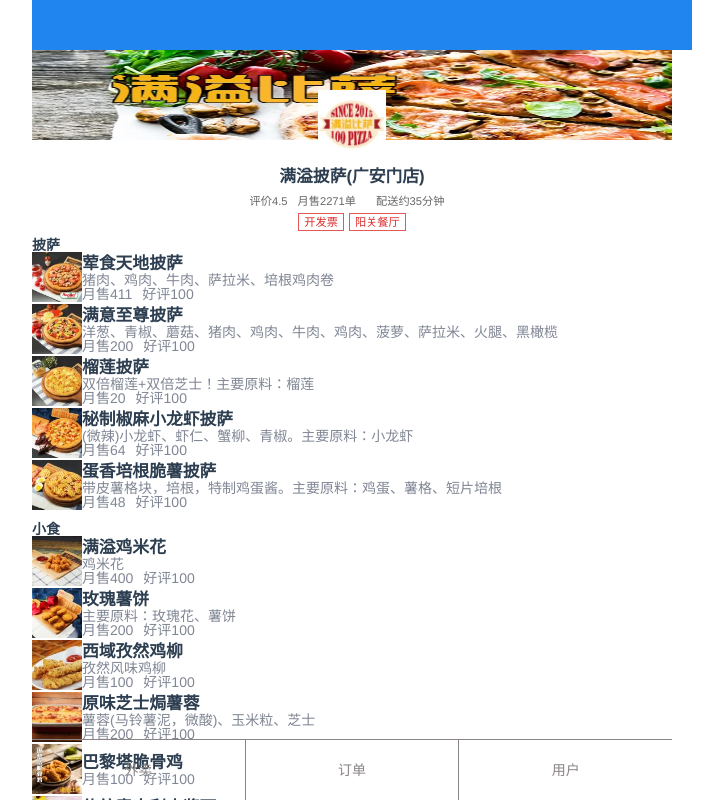
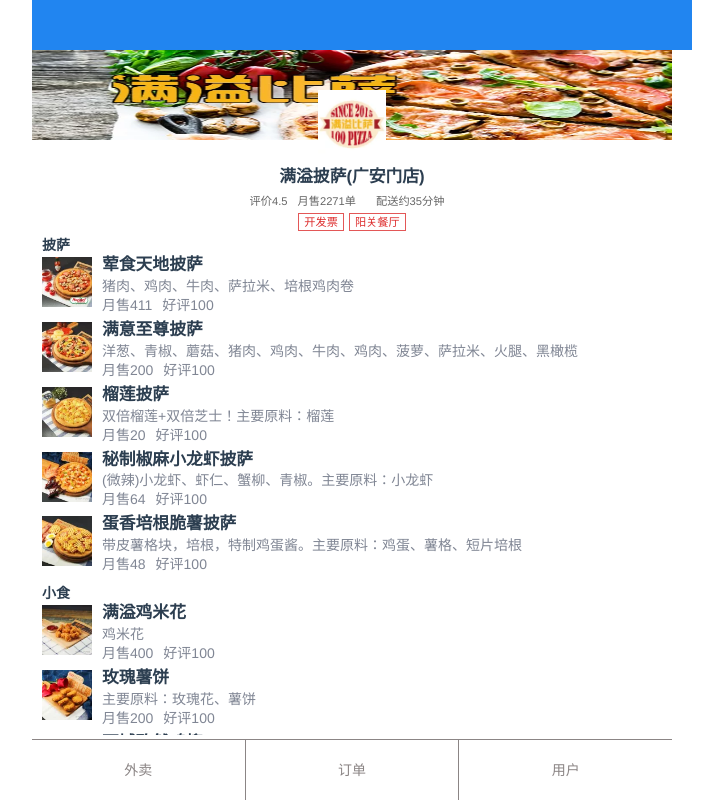
Before and after one commit to kkltmoyu/h5clm, a Vue app: page /#/main/take-away/food-main in a window 1280 px wide. Shown: the whole page, without its empty margins (288-1011 px from the left). Built offline with nearby package versions, Linux system fonts and the light colour scheme; a small style sheet from the web is missing; what mint-ui would draw is missing.

Commit message:
style:样式调整

```diff
--- a/public/index.html
+++ b/public/index.html
@@ -5,7 +5,7 @@
     <meta http-equiv="X-UA-Compatible" content="IE=edge">
     <meta name="viewport" content="width=device-width, initial-scale=1.0, maximum-scale=1, user-scalable=no">
     <link rel="icon" href="<%= BASE_URL %>favicon.ico">
-    <link rel="stylesheet" type="text/css" href="http://at.alicdn.com/t/font_1491750_ftf04a560or.css" />
+    <link rel="stylesheet" type="text/css" href="http://at.alicdn.com/t/font_1491750_f356fovfsf.css" />
     <title>clm</title>
   </head>
   <body>
--- a/src/views/main/main.vue
+++ b/src/views/main/main.vue
@@ -67,7 +67,8 @@
     .content {
         overflow-y:auto;
         width: 100%;
-        height: calc(100% - 50px);
+        //50px为上面back panel高度，50px为底部menu高度，15px为修正高度
+        height: calc(100% - 50px - 50px - 15px);
     }
 }
 
--- a/src/views/main/take-away/food-main/index.vue
+++ b/src/views/main/take-away/food-main/index.vue
@@ -77,6 +77,8 @@
 
 <style lang="scss" scoped>
 .food_main_wrapper {
+    //60px为下方菜单按钮高度
+    height:calc(100% - 60px);
     .header{
         position:relative;
         .bg_wrapper{
@@ -134,10 +136,11 @@
     .content{
         text-align:left;
         font-size:0.25rem;
-        //178px为header高度，60px为下方菜单按钮高度
-        height:calc(100% - 178px - 60px);
+        //178px为header高度
+        height:calc(100% - 178px);
         overflow-y:auto;
         .category{
+            padding-left:10px;
             margin-top:10px;
             .title{
                 font-weight:600;
@@ -146,9 +149,9 @@
             .food_wrapper{
                 .food{
                     display:flex;
-                    align-items: center;
-
+                    align-items:flex-start;
                     .img_wrapper{
+                        margin-top:5px;
                         img{
                             width:50px;
                             height:50px;
@@ -157,13 +160,16 @@
 
                     .food_info{
                         flex:1;
+                        padding:5px 10px;
 
                         .name{
                             font-size:0.3rem;
                             font-weight:600;
+                            margin-bottom:5px;
                         }
 
                         .subscribe{
+                            margin-bottom:5px;
                             color:rgba(23, 35, 61, 0.55);
                         }
 
@@ -178,6 +184,14 @@
                         .opeartion{
                             display:flex;
                             justify-content: flex-end;
+
+                            i{
+                                border-radius:50%;
+                            }
+
+                            i:not(:first-child){
+                                margin-left:15px;
+                            }
 
                             .iconadd{
                                 background: #2185F0;
@@ -194,7 +208,6 @@
             }
         }
     }
-
 }
 
 </style>
```
